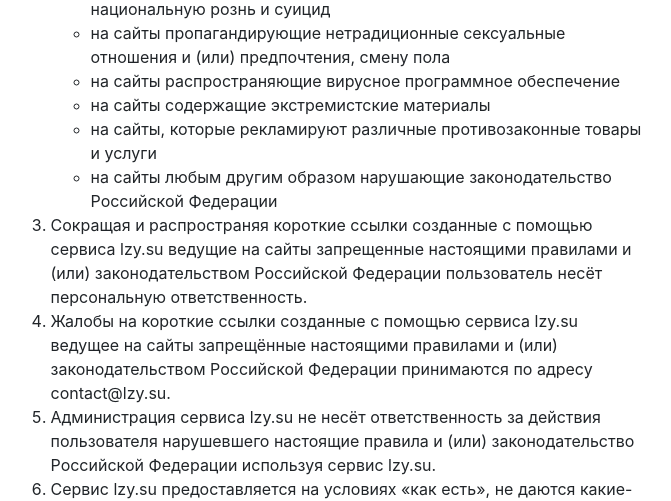
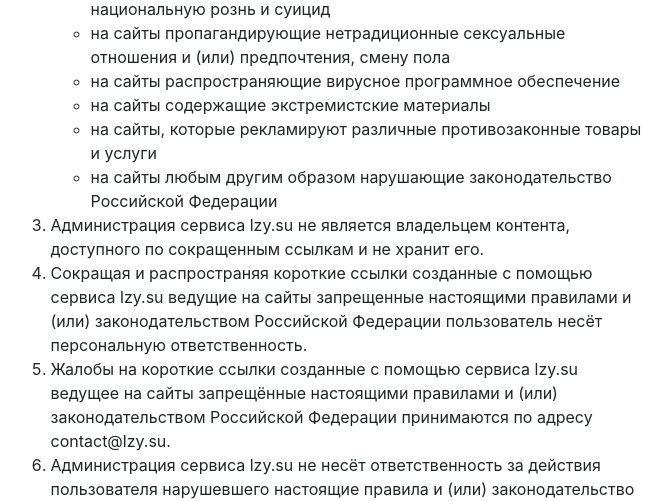
Before and after one commit to YuriyCherniy/lzy.su, a Django app: page /terms/ in a window 1280 px wide. Shown: the part 365-866 px from the top of the page, without its empty margins (312-983 px from the left). Run offline with Django 4.2, Linux system fonts and the light colour scheme; some libraries are stand-ins or nearby versions.

Commit message:
improved terms of use

```diff
--- a/core/templates/core/terms_of_use.html
+++ b/core/templates/core/terms_of_use.html
@@ -51,6 +51,9 @@
                         <li>на сайты любым другим образом нарушающие законодательство Российской Федерации</li>
                     </ul>
                 </li>
+                <li>
+                    Администрация сервиса lzy.su не является владельцем контента, доступного по сокращенным ссылкам и не хранит его.
+                </li>
                 <li>Сокращая и распространяя короткие ссылки созданные с помощью сервиса lzy.su ведущие на сайты
                     запрещенные настоящими правилами и (или) законодательством Российской Федерации пользователь несёт персональную ответственность.</li>
                 <li>Жалобы на короткие ссылки созданные с помощью сервиса lzy.su ведущее на сайты запрещённые настоящими
```
